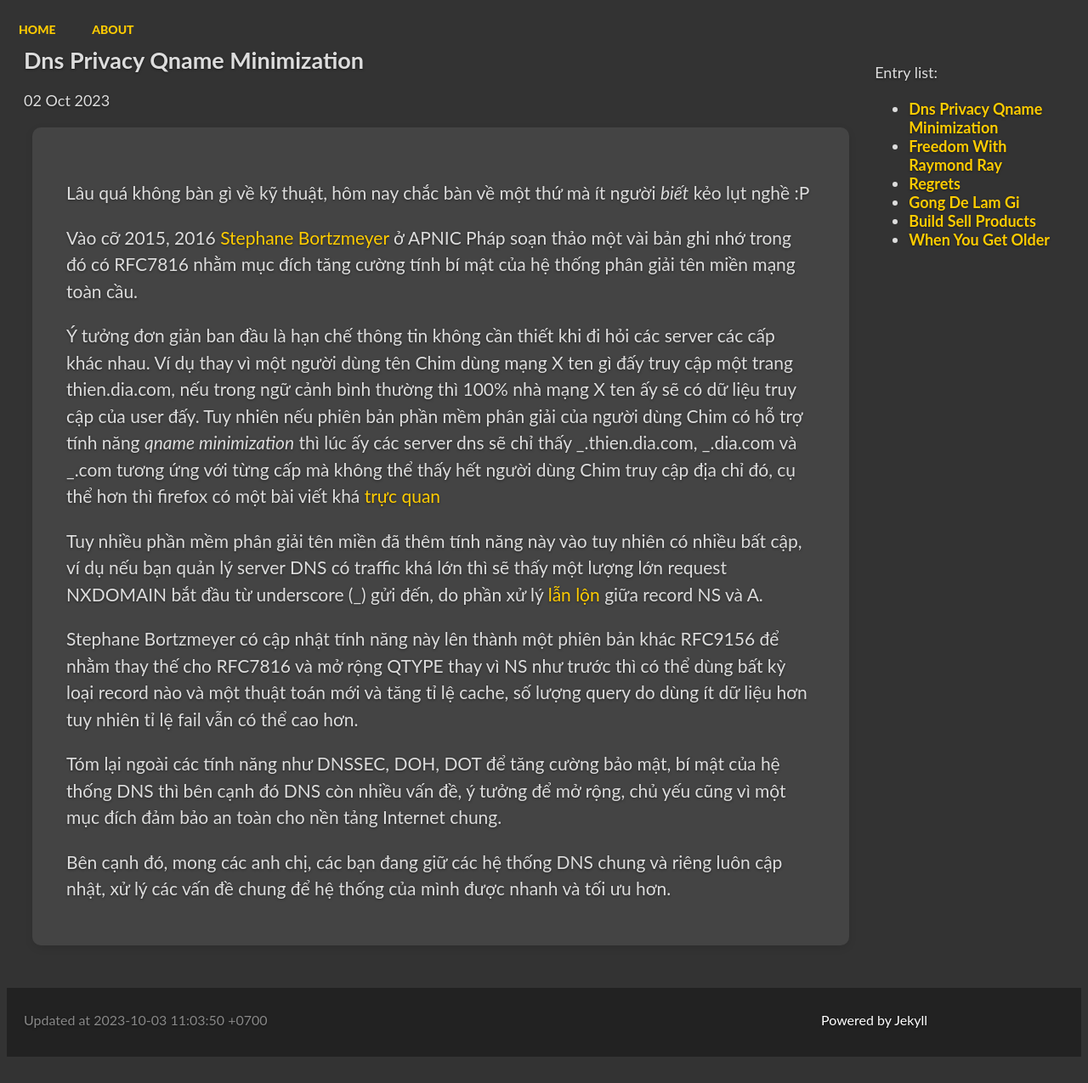
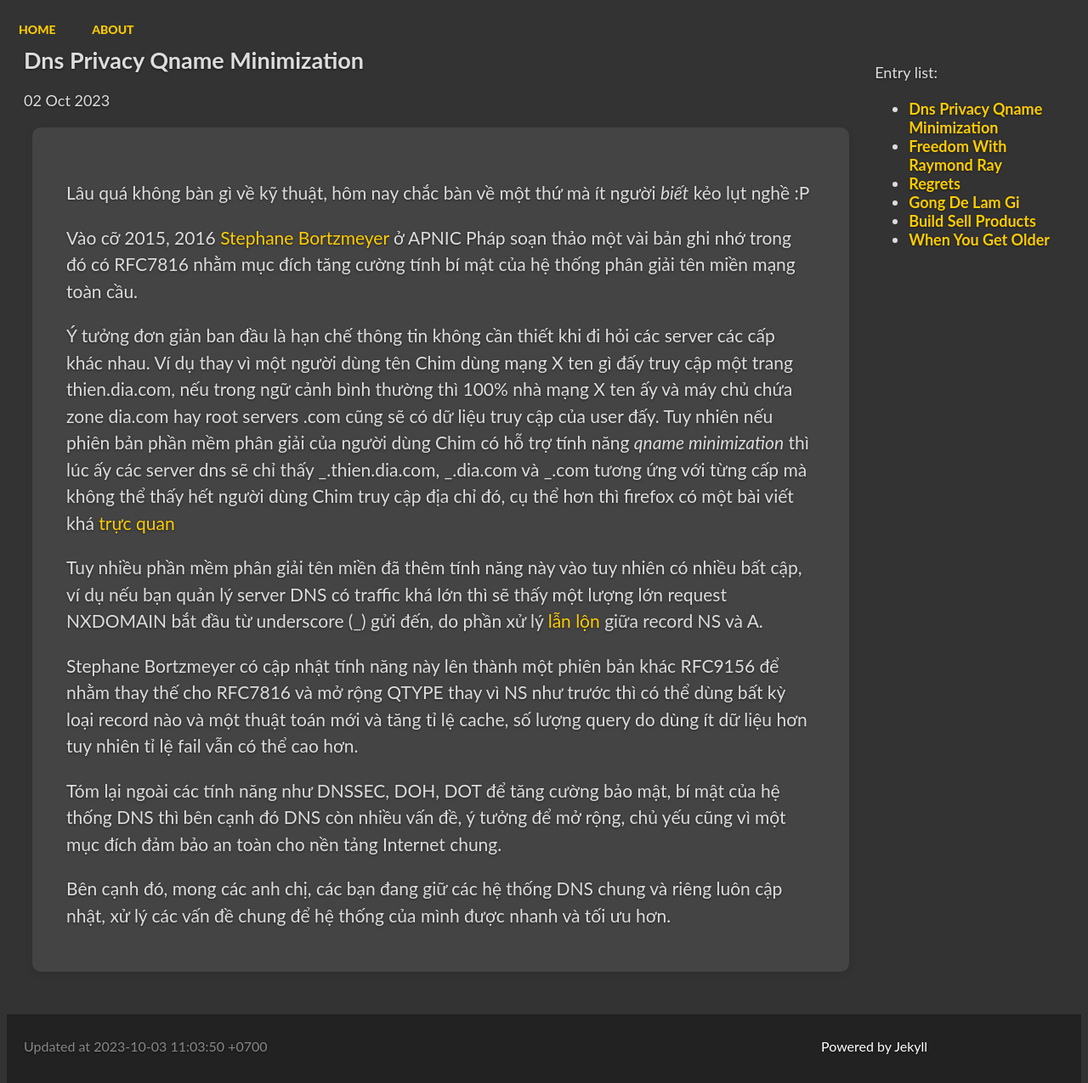
Before and after one commit to vdchuyen/chuyen-vn, a Jekyll site: the page built from _posts/2023-10-02-dns-privacy-qname-minimization.md, in a window 1280 px wide. Shown: the whole page at 85% size. Built offline with Jekyll 4.4.1, drawn with Linux system fonts in a browser that asks for light colours; our own code applies the rules of GitHub Pages for plain Markdown files; Markdown is read by kramdown in place of the engine named in the settings; before the commit the page ends 1244 px from its top, so only the background shows below that.

Commit message:
Update 2023-10-02-dns-privacy-qname-minimization.md

```diff
--- a/_posts/2023-10-02-dns-privacy-qname-minimization.md
+++ b/_posts/2023-10-02-dns-privacy-qname-minimization.md
@@ -2,7 +2,7 @@
 
 Vào cỡ 2015, 2016 [Stephane Bortzmeyer](https://dblp.org/pid/186/8836.html) ở APNIC Pháp soạn thảo một vài bản ghi nhớ trong đó có RFC7816 nhằm mục đích tăng cường tính bí mật của hệ thống phân giải tên miền mạng toàn cầu.
 
-Ý tưởng đơn giản ban đầu là hạn chế thông tin không cần thiết khi đi hỏi các server các cấp khác nhau. Ví dụ thay vì một người dùng tên Chim dùng mạng X ten gì đấy truy cập một trang thien.dia.com, nếu trong ngữ cảnh bình thường thì 100% nhà mạng X ten ấy sẽ có dữ liệu truy cập của user đấy. Tuy nhiên nếu phiên bản phần mềm phân giải của người dùng Chim có hỗ trợ tính năng *qname minimization* thì lúc ấy các server dns sẽ chỉ thấy _.thien.dia.com, _.dia.com và _.com tương ứng với từng cấp mà không thể thấy hết người dùng Chim truy cập địa chỉ đó, cụ thể hơn thì firefox có một bài viết khá [trực quan](https://hacks.mozilla.org/2018/05/a-cartoon-intro-to-dns-over-https/)
+Ý tưởng đơn giản ban đầu là hạn chế thông tin không cần thiết khi đi hỏi các server các cấp khác nhau. Ví dụ thay vì một người dùng tên Chim dùng mạng X ten gì đấy truy cập một trang thien.dia.com, nếu trong ngữ cảnh bình thường thì 100% nhà mạng X ten ấy và máy chủ chứa zone dia.com hay root servers .com cũng sẽ có dữ liệu truy cập của user đấy. Tuy nhiên nếu phiên bản phần mềm phân giải của người dùng Chim có hỗ trợ tính năng *qname minimization* thì lúc ấy các server dns sẽ chỉ thấy _.thien.dia.com, _.dia.com và _.com tương ứng với từng cấp mà không thể thấy hết người dùng Chim truy cập địa chỉ đó, cụ thể hơn thì firefox có một bài viết khá [trực quan](https://hacks.mozilla.org/2018/05/a-cartoon-intro-to-dns-over-https/)
 
 Tuy nhiều phần mềm phân giải tên miền đã thêm tính năng này vào tuy nhiên có nhiều bất cập, ví dụ nếu bạn quản lý server DNS có traffic khá lớn thì sẽ thấy một lượng lớn request NXDOMAIN bắt đầu từ underscore (_) gửi đến, do phần xử lý [lẫn lộn](https://ns1.com/blog/why-qname-minimization-can-lead-to-increased-nxdomain-responses) giữa record NS và A.
 
```
